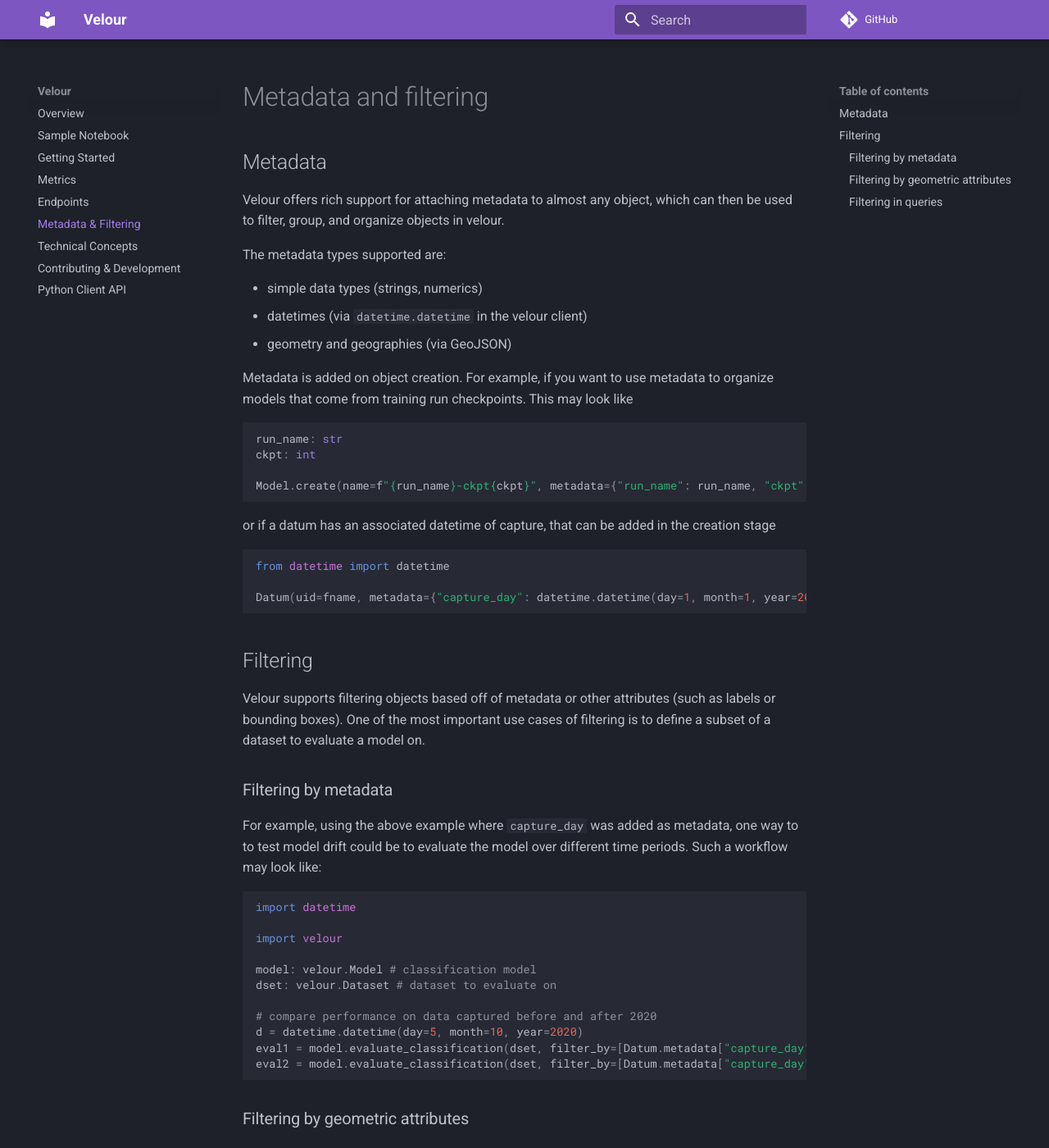
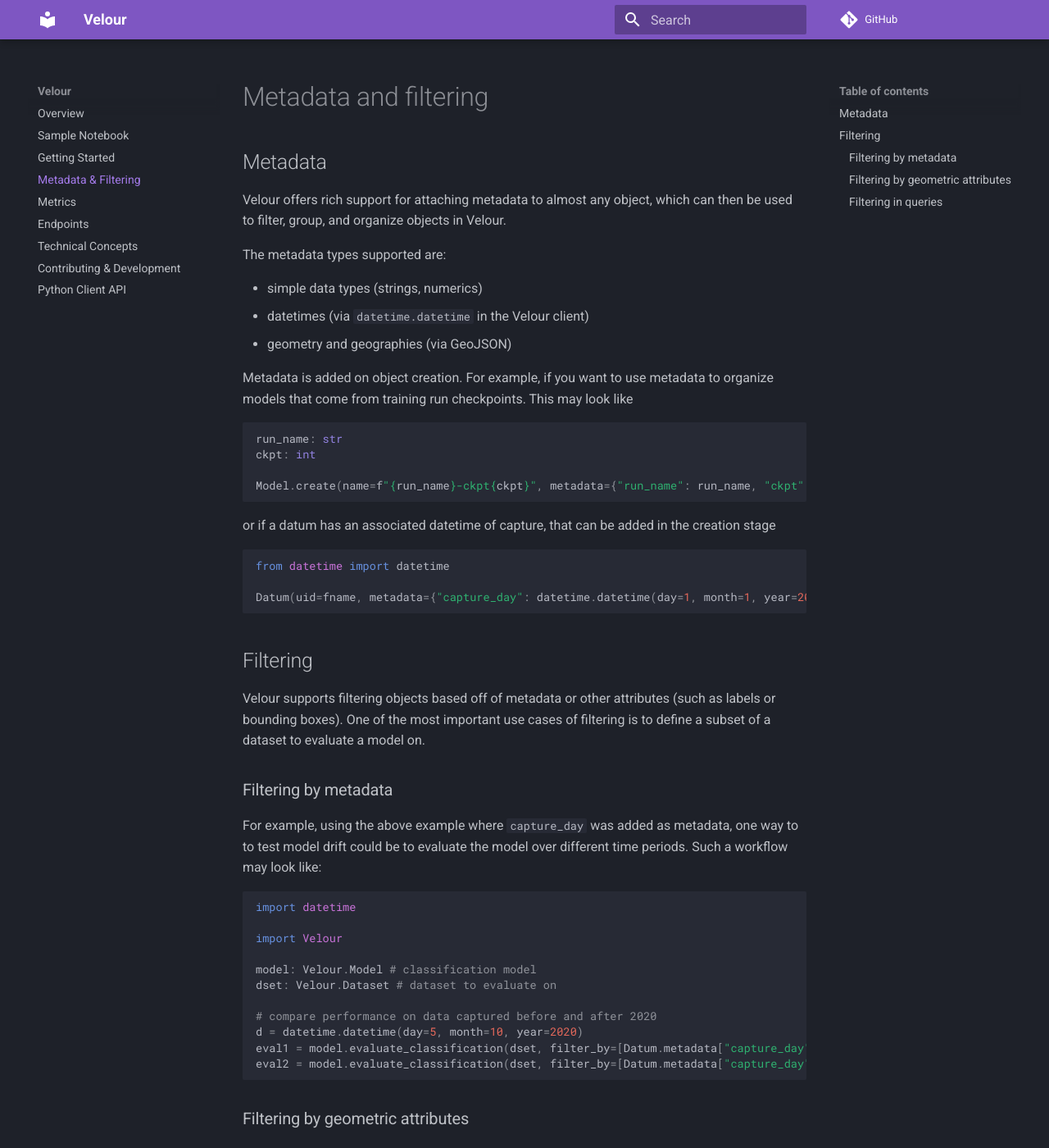
Before and after one commit to Striveworks/valor, an MkDocs documentation site: the page built from docs/metadata_and_filtering.md, in a window 1280 px wide and 1400 px high. Shown: the whole window at 82% size. Built offline with MkDocs 1.6.1 and Material for MkDocs 9.7.7, drawn with Linux system fonts in a browser that asks for light colours; comment, search, counter and statistics services are not loaded; some of the changed text lies outside the part shown.

Commit message:
wording, reorder pages

````diff
--- a/docs/metadata_and_filtering.md
+++ b/docs/metadata_and_filtering.md
@@ -2,12 +2,12 @@
 
 ## Metadata
 
-Velour offers rich support for attaching metadata to almost any object, which can then be used to filter, group, and organize objects in velour.
+Velour offers rich support for attaching metadata to almost any object, which can then be used to filter, group, and organize objects in Velour.
 
 The metadata types supported are:
 
 - simple data types (strings, numerics)
-- datetimes (via `datetime.datetime` in the velour client)
+- datetimes (via `datetime.datetime` in the Velour client)
 - geometry and geographies (via GeoJSON)
 
 Metadata is added on object creation. For example, if you want to use metadata to organize models that come from training run checkpoints. This may look like
@@ -38,10 +38,10 @@
 ```python
 import datetime
 
-import velour
+import Velour
 
-model: velour.Model # classification model
-dset: velour.Dataset # dataset to evaluate on
+model: Velour.Model # classification model
+dset: Velour.Dataset # dataset to evaluate on
 
 # compare performance on data captured before and after 2020
 d = datetime.datetime(day=5, month=10, year=2020)
@@ -54,12 +54,12 @@
 As an example for filtering by geometric attributes, consider evaluating an object detection model's performance on small objects, where we define small as being less than 500 square pixels in area. This can be achieved via
 
 ```python
-import velour
+import Velour
 
-model: velour.Model # object detection model
-dset: velour.Dataset # dataset to evaluate on
+model: Velour.Model # object detection model
+dset: Velour.Dataset # dataset to evaluate on
 
-dset.evaluate_detection(dset, filter_by=[velour.Annotation.bounding_box.area < 500])
+dset.evaluate_detection(dset, filter_by=[Velour.Annotation.bounding_box.area < 500])
 ```
 
 ### Filtering in queries
@@ -67,7 +67,7 @@
 Filtering can also be used when querying for different objects. For example, taking the model section checkpoint example from above, we could query model checkpoints from a training run based on the checkpoint number greater than 100 by
 
 ```python
-from velour import client
+from Velour import client
 
 run_name: str # run name to query for
 
--- a/mkdocs.yml
+++ b/mkdocs.yml
@@ -11,9 +11,9 @@
   - Overview: "index.md"
   - Sample Notebook: "https://github.com/Striveworks/velour/blob/main/examples/getting_started.ipynb"
   - Getting Started: "getting_started.md"
+  - Metadata & Filtering: "metadata_and_filtering.md"
   - Metrics: "metrics.md"
   - Endpoints: "endpoints.md"
-  - Metadata & Filtering: "metadata_and_filtering.md"
   - Technical Concepts: "technical_concepts.md"
   - Contributing & Development: "contributing.md"
   - Python Client API: "client_api"
````
Also changed, not shown: docs/index.md (+1 -0 lines).
